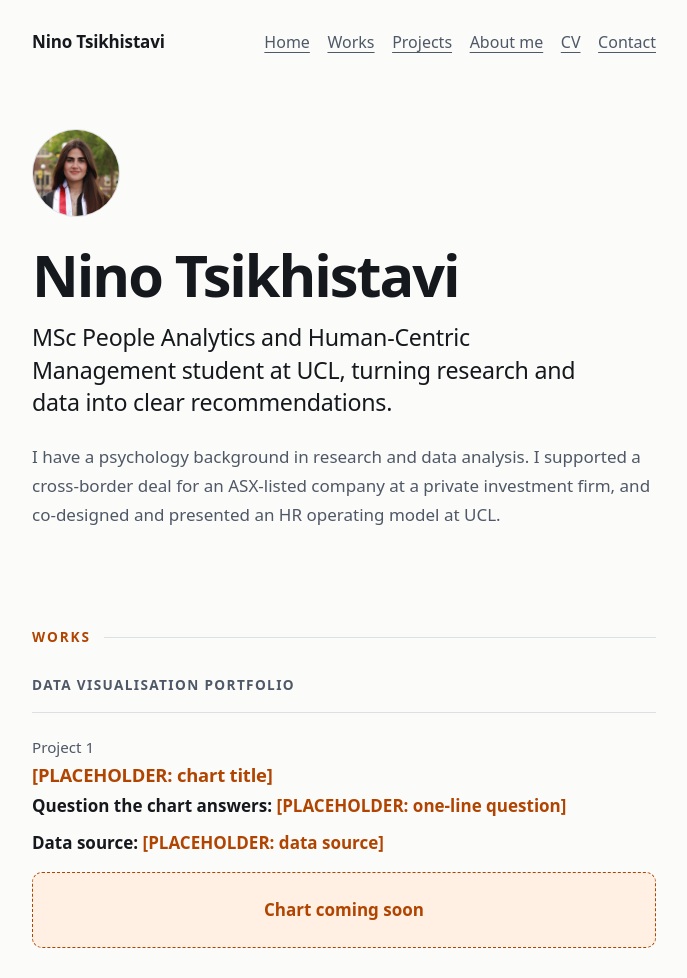
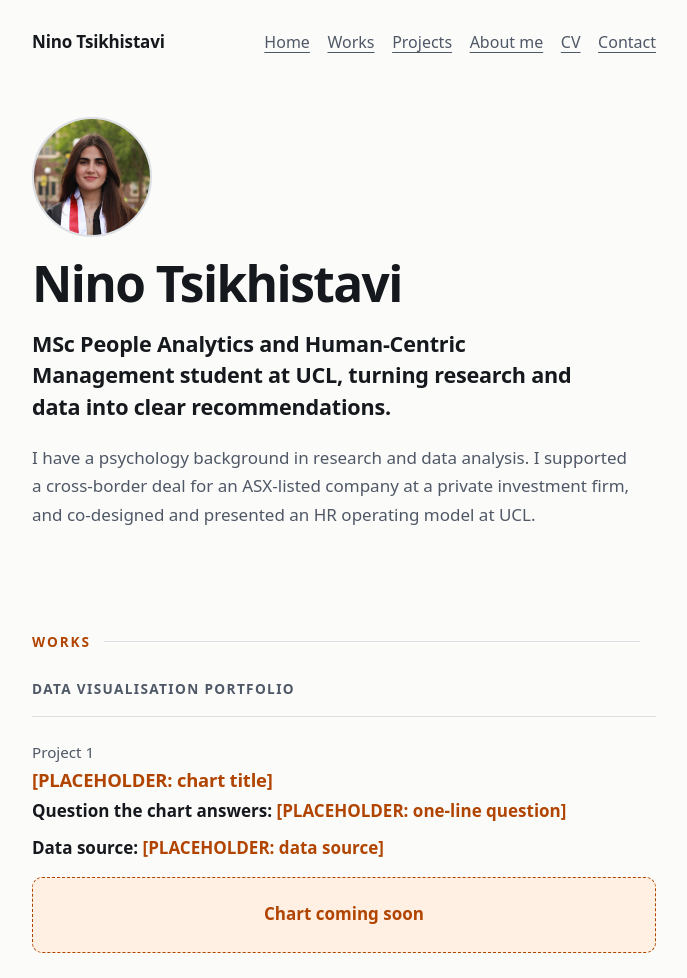
Before and after one commit to ninicms/ninicms.github.io, a plain HTML site: page index.html in a window 1280 px wide. Shown: the top 978 px of the page, without its empty margins (296-983 px from the left). Drawn offline with Linux system fonts and the light colour scheme.

Commit message:
Improve typography, readability, and profile picture size

```diff
--- a/index.html
+++ b/index.html
@@ -59,16 +59,16 @@
   nav a:hover { color: var(--text); }
 
   /* hero */
-  .hero { padding: 4.5rem 0 1rem; }
-  .hero-top { display: flex; align-items: center; gap: 1.25rem; margin-bottom: 1.75rem; }
+  .hero { padding: 3.75rem 0 1.25rem; }
+  .hero-top { display: flex; align-items: center; margin-bottom: 1.25rem; }
   .portrait {
-    flex: none; width: 5.5rem; height: 5.5rem; border-radius: 50%;
-    border: 1.5px solid var(--line); background: var(--surface);
-    object-fit: cover; display: block;
+    flex: none; width: 7.5rem; height: 7.5rem; border-radius: 50%;
+    border: 2px solid var(--line); background: var(--surface);
+    object-fit: cover; object-position: center 32%; display: block;
   }
-  h1 { font-size: clamp(2.4rem, 8vw, 3.6rem); line-height: 1.05; letter-spacing: -.035em; margin: 0; font-weight: 750; }
-  .headline { font-size: clamp(1.2rem, 3.4vw, 1.45rem); line-height: 1.4; letter-spacing: -.01em; font-weight: 500; margin: 0 0 1.5rem; max-width: 34rem; }
-  .bio { color: var(--muted); margin: 0 0 1rem; }
+  h1 { font-size: clamp(2.1rem, 7vw, 3.1rem); line-height: 1.08; letter-spacing: -.032em; margin: 0; font-weight: 750; }
+  .headline { font-size: clamp(1.15rem, 3.2vw, 1.35rem); line-height: 1.45; letter-spacing: -.01em; font-weight: 600; margin: 1.1rem 0 1.35rem; max-width: 35rem; }
+  .bio { max-width: 38rem; color: var(--muted); margin: 0 0 1rem; }
 
   /* sections */
   section { padding: 4rem 0 0; }
@@ -77,6 +77,7 @@
   h2 { margin: 0; font: inherit; }
   h3 { font-size: 1.15rem; line-height: 1.35; letter-spacing: -.01em; margin: 0 0 .25rem; font-weight: 650; }
   p { margin: 0 0 1rem; }
+  main p { max-width: 38rem; }
   .muted { color: var(--muted); }
   .sub { font-size: .85rem; text-transform: uppercase; letter-spacing: .1em; font-weight: 700; color: var(--muted); margin: 2.5rem 0 1rem; }
 
@@ -117,7 +118,8 @@
     .bar { align-items: flex-start; }
     nav { width: 100%; }
     nav ul { gap: .25rem 1rem; }
-    .hero { padding-top: 3rem; }
+    .hero { padding-top: 2.75rem; }
+    .portrait { width: 7rem; height: 7rem; }
   }
 </style>
 </head>
@@ -144,7 +146,7 @@
       <img class="portrait" src="nini_tsikhistavi.jpg" alt="Nino Tsikhistavi">
     </div>
     <h1>Nino Tsikhistavi</h1>
-    <p class="headline" style="margin-top:1rem">MSc People Analytics and Human-Centric Management student at UCL, turning research and data into clear recommendations.</p>
+    <p class="headline">MSc People Analytics and Human-Centric Management student at UCL, turning research and data into clear recommendations.</p>
     <p class="bio">I have a psychology background in research and data analysis. I supported a cross-border deal for an ASX-listed company at a private investment firm, and co-designed and presented an HR operating model at UCL.</p>
   </header>
 
```
